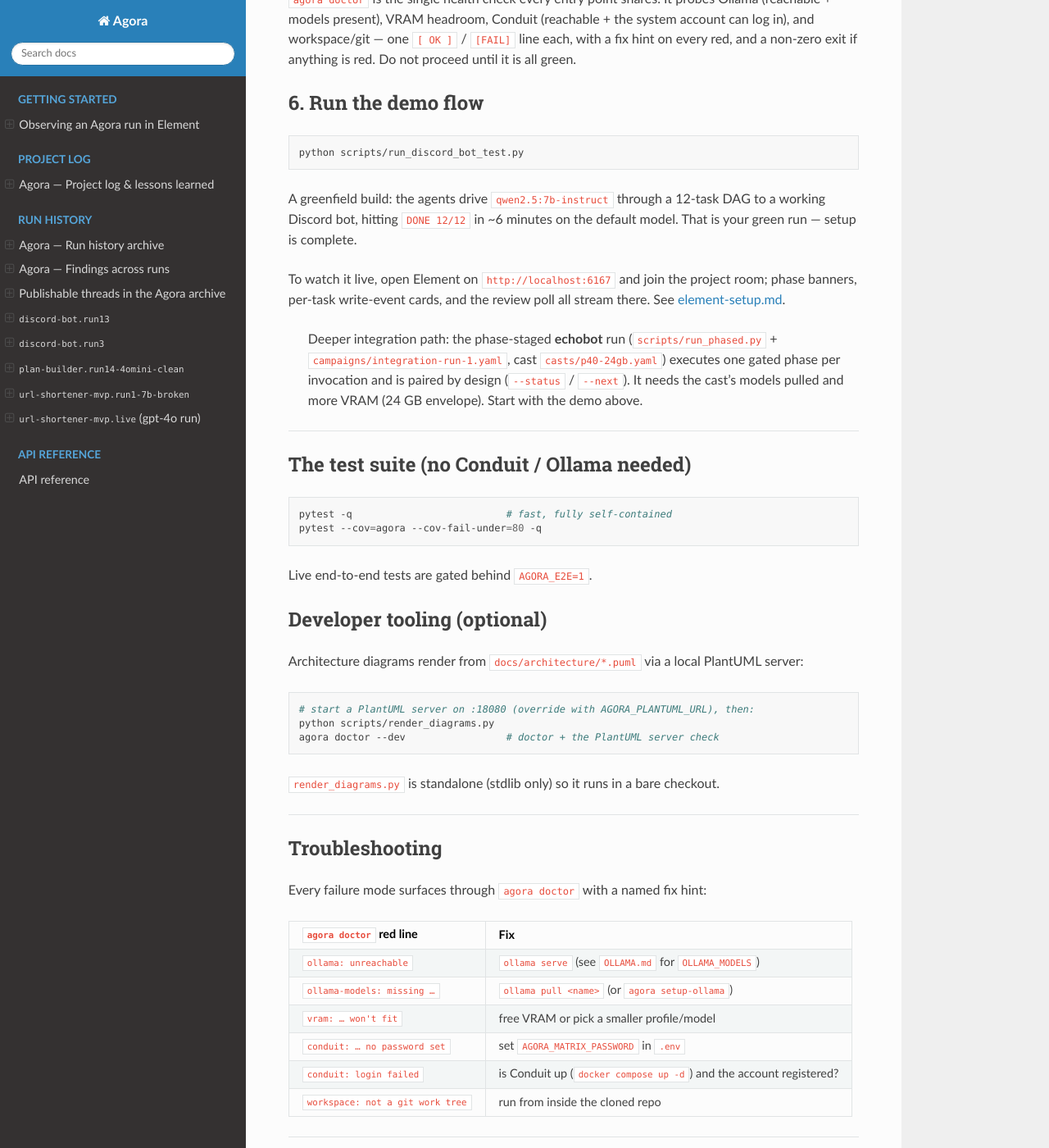
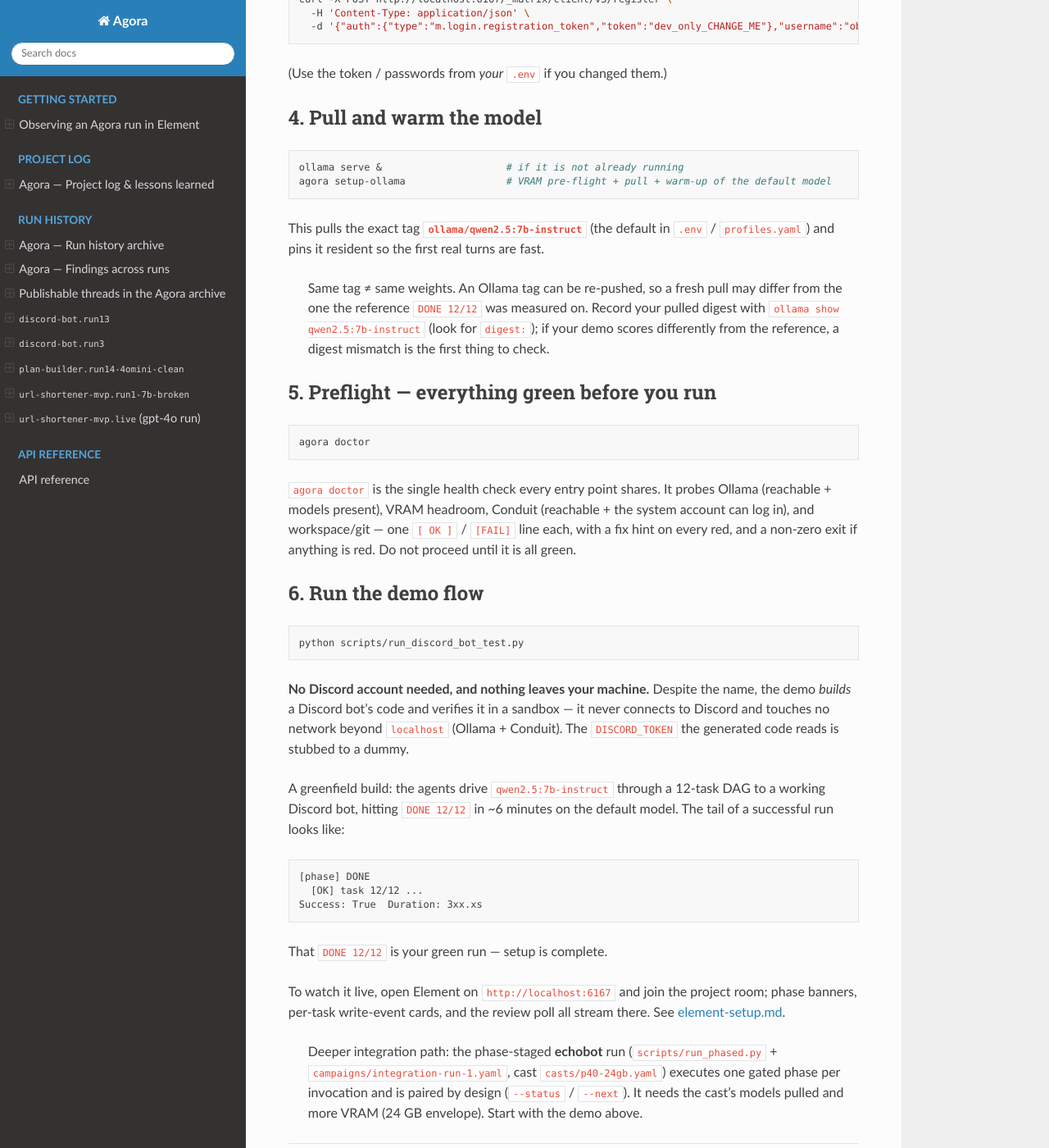
Before and after one commit to fabs133/agora, a Sphinx documentation site: the page built from docs/SETUP.md, in a window 1280 px wide and 1400 px high, scrolled down 1943 px. Shown: the whole window at 82% size. Built offline with Sphinx 7.4.7 and the Read the Docs theme 3.1.0, drawn with Linux system fonts in a browser that asks for light colours; some of the changed text lies outside the part shown.

Commit message:
Onboarding pre-mortem: environment-divergence audit (A3/A4/A6 + B/C docs)
Audit of the axes a stranger diverges on (OS, console, Python, GPU, git
config, network), run as one pass off docs/design/onboarding-premortem.md.

Code fixes (blockers):
- A3 bare `python`: run_check ran cmd[0] literally, so a flow's
  `["python", ...]` gate used whatever PATH `python` resolved to on the
  stranger's box (py2 / absent / wrong env). Now resolved to sys.executable
  at the run_check boundary; the recorded cmd keeps the portable original.
  Test added.
- A4 ASCII-safe console: the demo script (run_discord_bot_test) neither
  forced UTF-8 stdio nor avoided a `->` glyph -> crash risk on a bare cp1252
  Windows console. Added force_utf8_stdio() at entry (the run_phased
  precedent) and ASCIIfied the glyph. doctor was already ASCII.
- A6 .gitattributes: none existed. Added LF normalization (text=auto) plus
  byte-exact pins for the recorded JSONL fixtures, so no autocrlf variant
  can alter fixtures at checkout. Matches current LF storage (no churn).
- B5/B6: doctor's Conduit red line now hints at a port-6167 collision; the
  .env.example and conduit.example.toml registration tokens are aligned to
  one value with a cross-pointing "one handshake, two files" comment in each
  (they previously mismatched -> a fresh `cp` of both broke registration).

Docs:
- SETUP.md: hardware/download-size/runtime/"success looks like" block (B1);
  "no Discord account, localhost-only" note (B2); pinned model tag + a
  same-tag-not-same-weights digest note (B3); WSL host-Ollama note (B4).
- README top: one-line what-runs + hardware + SETUP link + issues pointer
  (C2); issues link also satisfies C1's "where to report".

Verified OK (no change needed): A1 LICENSE present; A5 every commit path
passes an explicit Actor — init+commit succeeds with an empty global/system
git config (tested); A7 VRAM probe-unavailable degrades to a non-blocking
green, never a red; A8 matrix-nio>=0.25 is plain (no [e2e]/libolm).

Suite 1455 passed / 7 skipped, ruff clean.

Co-Authored-By: Claude Opus 4.8 (1M context) <noreply@anthropic.com>

````diff
--- a/docs/SETUP.md
+++ b/docs/SETUP.md
@@ -9,13 +9,33 @@ anything is misconfigured.
 > Windows note: commands are shown for POSIX shells. On Windows use
 > `.venv\Scripts\activate` and Git Bash (or adapt the `cp`/`source` lines).
 
+## Hardware & what to expect
+
+The demo runs the default model `ollama/qwen2.5:7b-instruct` entirely on your
+machine:
+
+| | |
+|---|---|
+| **VRAM** | ~6 GB free (GPU strongly recommended; CPU-only works but is slow) |
+| **Model download** | ~4.7 GB, one time (`agora setup-ollama`) |
+| **Demo runtime** | ~6 minutes on the reference box (RTX 3060 Ti) |
+| **Success looks like** | the run ends `DONE 12/12` — all 12 tasks green |
+
+No GPU? `agora doctor` reports VRAM as a non-blocking note (never a red) and
+the run still executes on CPU, just slower.
+
 ## Prerequisites
 
 - **Python ≥ 3.12**
-- **Docker** — runs the [Conduit](https://conduit.rs) Matrix homeserver
+- **Docker** (Compose v2 — the `docker compose` subcommand) — runs the
+  [Conduit](https://conduit.rs) Matrix homeserver
 - **Ollama** — the local LLM backend (<https://ollama.com>). See `OLLAMA.md`
   for the daemon settings this project expects.
 - **git**
+
+> **WSL:** if you run the code inside WSL but Ollama on the Windows host, point
+> the code at the host: set `AGORA_OLLAMA_BASE_URL=http://<windows-host-ip>:11434`
+> in `.env` (the WSL `localhost` is not the host's).
 
 ---
 
@@ -78,8 +98,14 @@ ollama serve &                     # if it is not already running
 agora setup-ollama                 # VRAM pre-flight + pull + warm-up of the default model
 ```
 
-This pulls `ollama/qwen2.5:7b-instruct` (the default in `.env` /
-`profiles.yaml`) and pins it resident so the first real turns are fast.
+This pulls the exact tag **`ollama/qwen2.5:7b-instruct`** (the default in
+`.env` / `profiles.yaml`) and pins it resident so the first real turns are fast.
+
+> Same tag ≠ same weights. An Ollama tag can be re-pushed, so a fresh pull may
+> differ from the one the reference `DONE 12/12` was measured on. Record your
+> pulled digest with `ollama show qwen2.5:7b-instruct` (look for `digest:`); if
+> your demo scores differently from the reference, a digest mismatch is the
+> first thing to check.
 
 ## 5. Preflight — everything green before you run
 
@@ -99,9 +125,22 @@ Do not proceed until it is all green.
 python scripts/run_discord_bot_test.py
 ```
 
+**No Discord account needed, and nothing leaves your machine.** Despite the
+name, the demo *builds* a Discord bot's code and verifies it in a sandbox — it
+never connects to Discord and touches no network beyond `localhost` (Ollama +
+Conduit). The `DISCORD_TOKEN` the generated code reads is stubbed to a dummy.
+
 A greenfield build: the agents drive `qwen2.5:7b-instruct` through a 12-task DAG
 to a working Discord bot, hitting `DONE 12/12` in ~6 minutes on the default
-model. That is your green run — setup is complete.
+model. The tail of a successful run looks like:
+
+```text
+[phase] DONE
+  [OK] task 12/12 ...
+Success: True  Duration: 3xx.xs
+```
+
+That `DONE 12/12` is your green run — setup is complete.
 
 To watch it live, open Element on `http://localhost:6167` and join the project
 room; phase banners, per-task write-event cards, and the review poll all stream
````
Also changed, not shown: README.md (+5 -0 lines), 7 other files.
